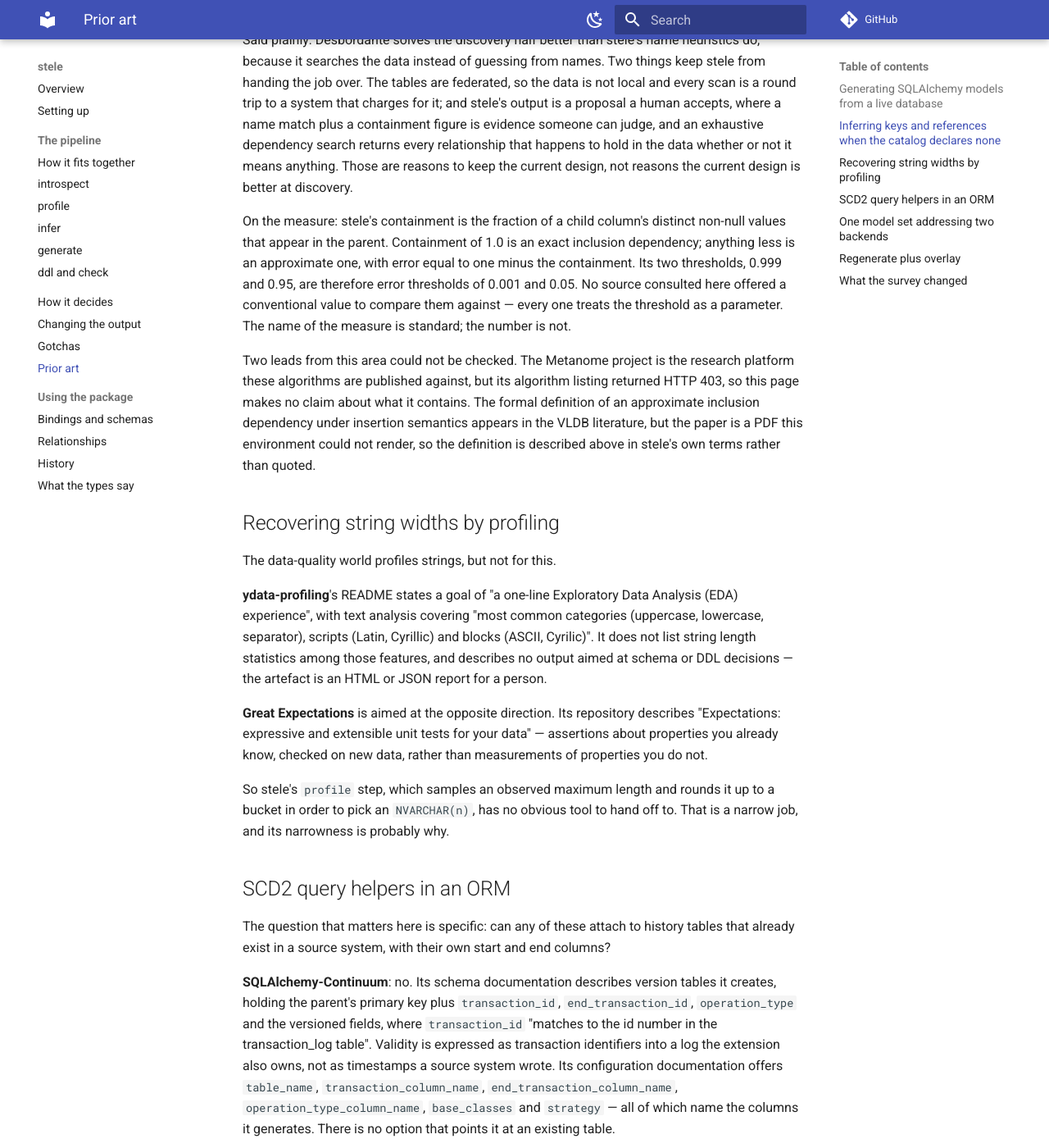
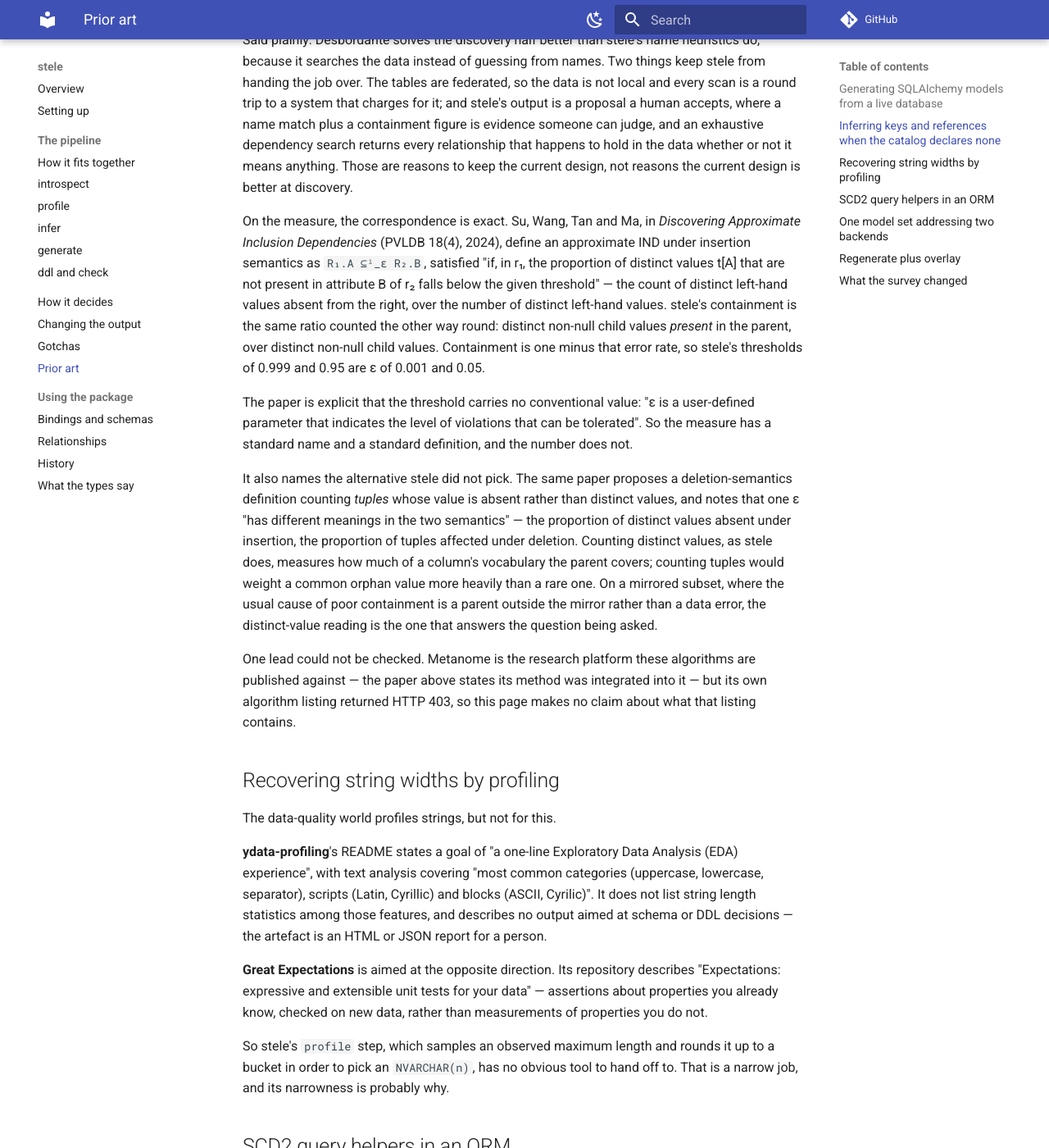
Before and after one commit to dchud/stele, an MkDocs documentation site: the page built from docs/prior-art.md, in a window 1280 px wide and 1400 px high, scrolled down 1477 px. Shown: the whole window at 82% size. Built offline with MkDocs 1.6.1 and Material for MkDocs 9.7.7, drawn with Linux system fonts in a browser that asks for light colours; comment, search, counter and statistics services are not loaded; some of the changed text lies outside the part shown.

Commit message:
docs: quote the approximate-IND definition, and track what the survey found
The VLDB paper defining approximate inclusion dependencies was a PDF the
environment could not render when the page was written, so the measure was
described in stele's own terms with a note saying why. It renders now.

The correspondence is exact and the page says so: an AIND under insertion
semantics is the proportion of distinct left-hand values absent from the
right, over the number of distinct left-hand values. stele's containment
counts the values present over the same denominator, so containment is one
minus the published error rate and its 0.999 and 0.95 thresholds are an
epsilon of 0.001 and 0.05. The paper is also explicit that epsilon is a
user-defined parameter, which settles the second half of the question: the
measure has a standard definition and the threshold has no standard value.

The paper's deletion-semantics alternative counts tuples rather than
distinct values, so the page now says which reading stele uses and why the
distinct-value one answers the question a mirrored subset poses.

Three follow-ups tracked, one per finding that outlived the page: bd-6z9 on
testing the schema token against the compiled cache across two bindings,
bd-j0j on adopting the published vocabulary, bd-2ea on relating the SCD2
helpers to FOR SYSTEM_TIME and deciding the gaps.

```diff
--- a/docs/prior-art.md
+++ b/docs/prior-art.md
@@ -74,22 +74,37 @@
 in the data whether or not it means anything. Those are reasons to keep the
 current design, not reasons the current design is better at discovery.
 
-On the measure: stele's containment is the fraction of a child column's
-distinct non-null values that appear in the parent. Containment of 1.0 is an
-exact inclusion dependency; anything less is an approximate one, with error
-equal to one minus the containment. Its two thresholds, 0.999 and 0.95, are
-therefore error thresholds of 0.001 and 0.05. No source consulted here
-offered a conventional value to compare them against — every one treats the
-threshold as a parameter. The name of the measure is standard; the number is
-not.
+On the measure, the correspondence is exact. Su, Wang, Tan and Ma, in
+*Discovering Approximate Inclusion Dependencies* (PVLDB 18(4), 2024), define
+an approximate IND under insertion semantics as `R₁.A ⊆ⁱ_ε R₂.B`, satisfied
+"if, in r₁, the proportion of distinct values t[A] that are not present in
+attribute B of r₂ falls below the given threshold" — the count of distinct
+left-hand values absent from the right, over the number of distinct
+left-hand values. stele's containment is the same ratio counted the other
+way round: distinct non-null child values *present* in the parent, over
+distinct non-null child values. Containment is one minus that error rate,
+so stele's thresholds of 0.999 and 0.95 are ε of 0.001 and 0.05.
 
-Two leads from this area could not be checked. The Metanome project is the
-research platform these algorithms are published against, but its algorithm
-listing returned HTTP 403, so this page makes no claim about what it
-contains. The formal definition of an approximate inclusion dependency under
-insertion semantics appears in the VLDB literature, but the paper is a PDF
-this environment could not render, so the definition is described above in
-stele's own terms rather than quoted.
+The paper is explicit that the threshold carries no conventional value:
+"ε is a user-defined parameter that indicates the level of violations that
+can be tolerated". So the measure has a standard name and a standard
+definition, and the number does not.
+
+It also names the alternative stele did not pick. The same paper proposes a
+deletion-semantics definition counting *tuples* whose value is absent rather
+than distinct values, and notes that one ε "has different meanings in the
+two semantics" — the proportion of distinct values absent under insertion,
+the proportion of tuples affected under deletion. Counting distinct values,
+as stele does, measures how much of a column's vocabulary the parent
+covers; counting tuples would weight a common orphan value more heavily
+than a rare one. On a mirrored subset, where the usual cause of poor
+containment is a parent outside the mirror rather than a data error, the
+distinct-value reading is the one that answers the question being asked.
+
+One lead could not be checked. Metanome is the research platform these
+algorithms are published against — the paper above states its method was
+integrated into it — but its own algorithm listing returned HTTP 403, so
+this page makes no claim about what that listing contains.
 
 ## Recovering string widths by profiling
 
@@ -205,10 +220,10 @@
 Three things worth acting on came out of it, and one worth saying.
 
 - The inference vocabulary is standard and stele does not use it. "Unique
-  column combination" and "approximate inclusion dependency" name what
-  `stele infer` proposes, and containment is the complement of a standard
-  error measure. Adopting the terms costs nothing and connects the
-  heuristics page to a literature a reader may already know.
+  column combination" and "approximate inclusion dependency under insertion
+  semantics" name exactly what `stele infer` proposes, and containment is
+  one minus the published error rate. Adopting the terms costs nothing and
+  connects the heuristics page to a literature a reader may already know.
 - `FOR SYSTEM_TIME`'s subclause names are the standard vocabulary for the
   SCD2 read surface, and stele's `as_of` already implements `AS OF`'s exact
   predicate.
```
Also changed, not shown: 1 other file.
